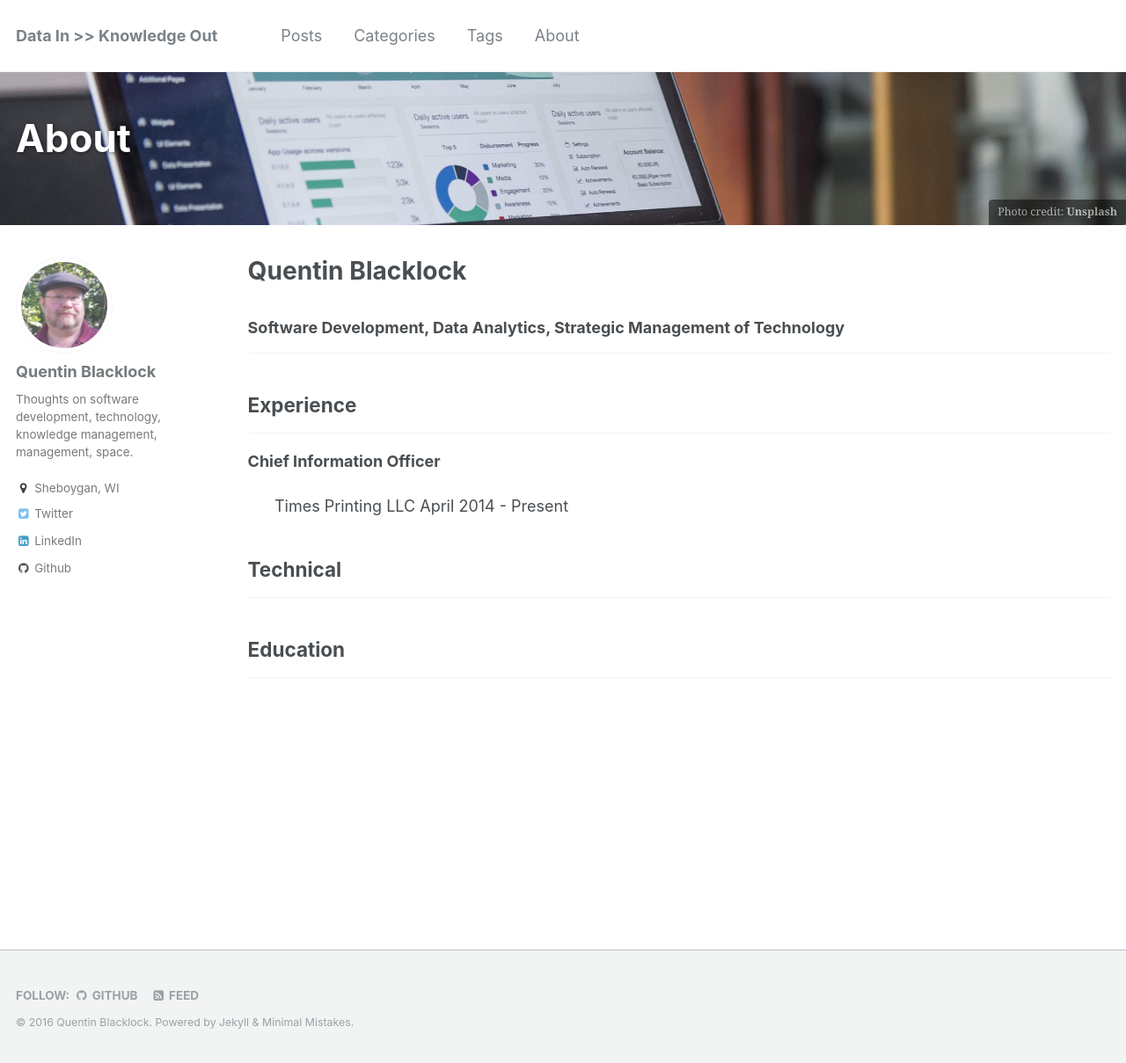
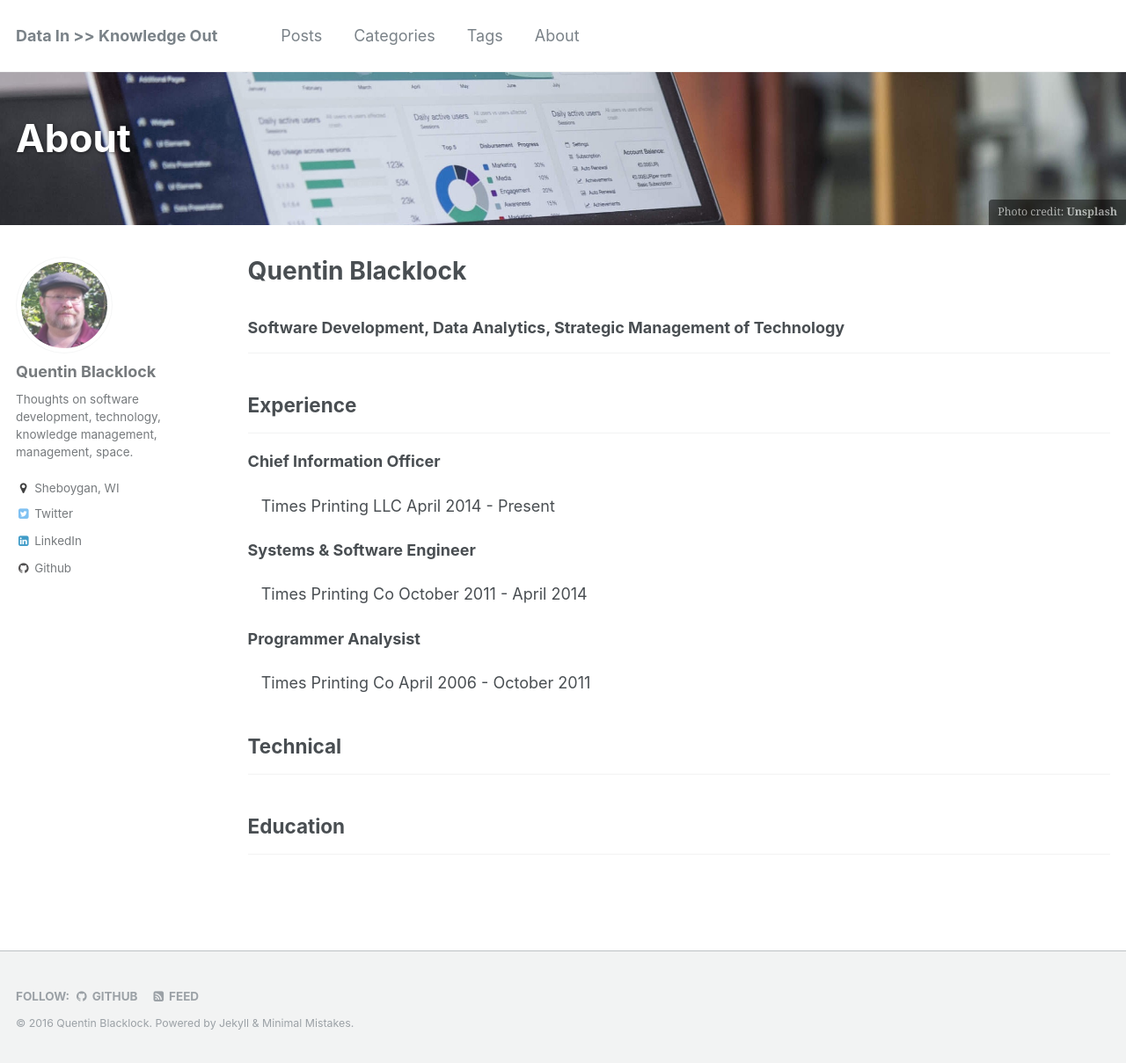
Before and after one commit to quentin-blacklock/quentin-blacklock.github.io, a Jekyll site: the page built from _pages/about.md, in a window 1280 px wide and 1209 px high. Shown: the whole window at 88% size. Built offline with Jekyll 4.4.1, drawn with Linux system fonts in a browser that asks for light colours.

Commit message:
edit about

```diff
--- a/_pages/about.md
+++ b/_pages/about.md
@@ -18,11 +18,17 @@ _____
 
 **Chief Information Officer**
 
-&nbsp;&nbsp;&nbsp;&nbsp;&nbsp;&nbsp;Times Printing LLC        April 2014 - Present
+&nbsp;&nbsp;&nbsp;Times Printing LLC        April 2014 - Present
 
 
+**Systems & Software Engineer**
+
+&nbsp;&nbsp;&nbsp;Times Printing Co        October 2011 - April 2014
 
 
+**Programmer Analysist**
+
+&nbsp;&nbsp;&nbsp;Times Printing Co        April 2006 - October 2011
 
 
 
```
